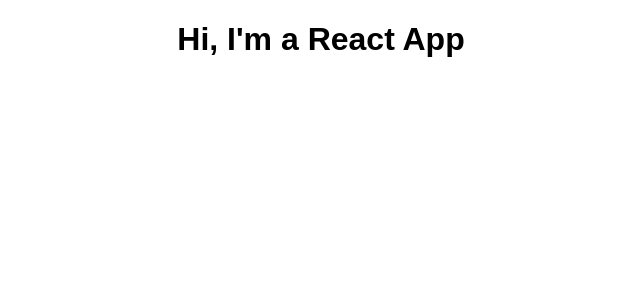
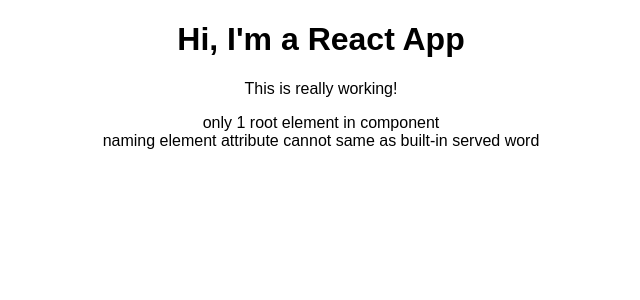
Before and after one commit to ukik/React-Experiment-01, a React (Create React App) app: page / in a window 1280 px wide. Shown: the top 300 px of the page, without its empty margins (319-959 px from the left). Built offline with nearby package versions, Linux system fonts and the light colour scheme.

Commit message:
7. JSX Restrictions

```diff
--- a/src/App.js
+++ b/src/App.js
@@ -1,14 +1,19 @@
-import React, { Component } from 'react';
+import React, {Component} from 'react';
 import './App.css';
 
 class App extends Component {
   render() {
     return (
       <div className="App">
-       <h1>Hi, I'm a React App</h1>
+        <h1>Hi, I'm a React App</h1>
+        <p>This is really working!</p>
+        <span>only 1 root element in component</span>
+        <br/>
+        <span>naming element attribute cannot same as built-in served word</span>
       </div>
     );
-    // return React.createElement('div', {className: 'App'}, React.createElement('h1', null, 'Does this work now?'));
+    // return React.createElement('div', {className: 'App'},
+    // React.createElement('h1', null, 'Does this work now?'));
   }
 }
 
```
